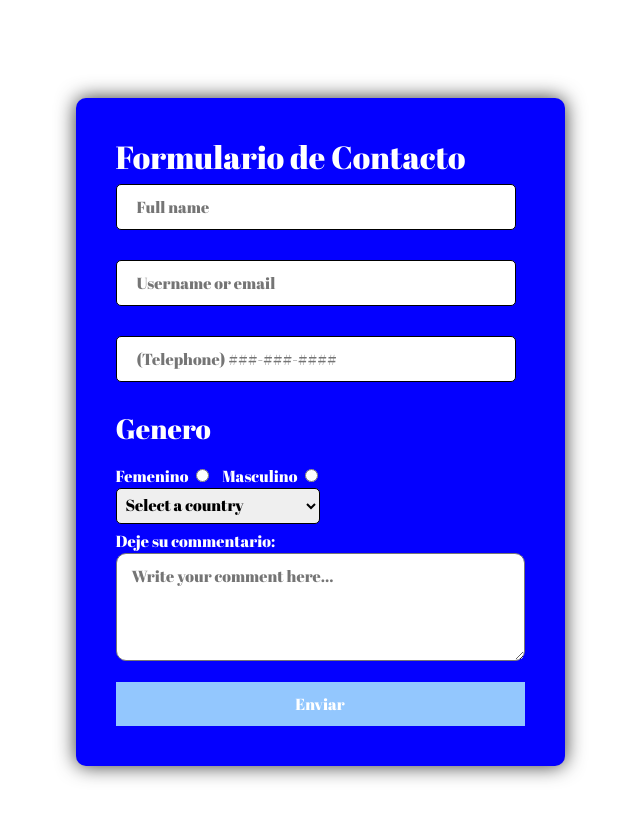
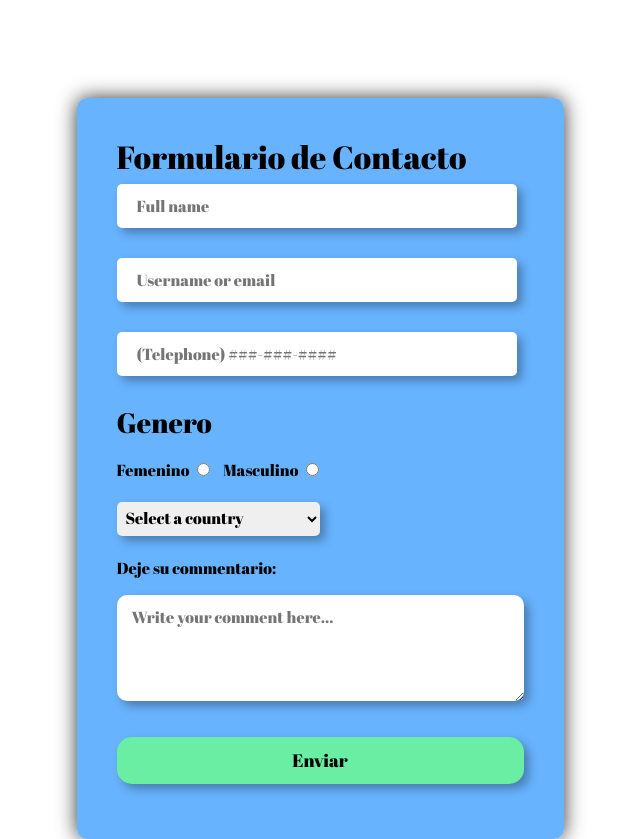
Before and after one commit to Pame-85/Proyecto-Front-CAC-2024, a plain HTML site: page index.html in a window 1280 px wide. Shown: the part 1170-2009 px from the top of the page, without its empty margins (320-960 px from the left). Drawn offline with nearby package versions, Linux system fonts and the light colour scheme.

Commit message:
contact form update for css

```diff
--- a/index.html
+++ b/index.html
@@ -117,6 +117,8 @@
         </div>
     </section>
 
+<!-- CONTACT FORM -->
+
     <section class="contact-form">
         <div class="form">
             <form method="post">
@@ -162,10 +164,10 @@
 
 </div>
 
-        <button>Enviar</button>
+        <button class="submmit">Enviar</button>
 
 
-            </form>
+        </form>
 
         </div>
     </section>
--- a/style.css
+++ b/style.css
@@ -218,15 +218,14 @@ h2{
 form{
 
     border-radius: 10px;
-    background-color: #0400ff;
+    background-color: rgb(67, 161, 254, 0.8);
    padding: 40px;
-   color: white;
+   color: black;
    font-family: "Abril Fatface", cursive;
    box-shadow: 0 0 20px rgb(0,0,0, 0.8);
+
 }
-form button{
-    width: 100%;
-}
+
 .Gender input{
     margin: 15px 10px 0px 5px ;
 }
@@ -238,28 +237,34 @@ form button{
     outline: none;
     width: 400px;
     border: 1px solid;
+    box-shadow: 5px 5px 10px rgba(0, 0, 0, 0.3);
     border-radius: 5px;
+    border: none;
 
 }
-select{
+#countrySelect{
     outline: none;
-    margin:15px 0px 15px 0px;
+    margin:20px 0px 15px 0px;
     padding: 5px;
     border: 1px solid;
     border-radius: 5px;
     width: 50%;
+    border: none;
+    box-shadow: 5px 5px 10px rgba(0, 0, 0, 0.3);
 
 }
-button{
+.submmit{
     outline: none;
     margin:15px 0px 15px 0px;
     padding: 10px;
     border-radius: 15px;
-    width: 50%;
     border: none;
     font-size: 18px;
-    color: white;
-    background-color: #93c7fe;
+    color: black;
+    background-color: #69eea3;
+    width: 100%;
+    box-shadow: 5px 5px 10px rgba(0, 0, 0, 0.3);
+
 }
 input:focus {
     border-color: #007bff; /* Optional: Change border color on focus */
@@ -269,11 +274,13 @@ input:focus {
 .comment {
     margin:5px 0px 15px 0px;
 }
-textarea{
+#comment{
     margin:15px 0px 0px 0px;
     padding:10px 10px 0px 15px;
     outline: none;
     border-radius: 10px;
+    box-shadow: 5px 5px 10px rgba(0, 0, 0, 0.3);
+    border-style: none;
 
 }
 /*-------------------------
```
